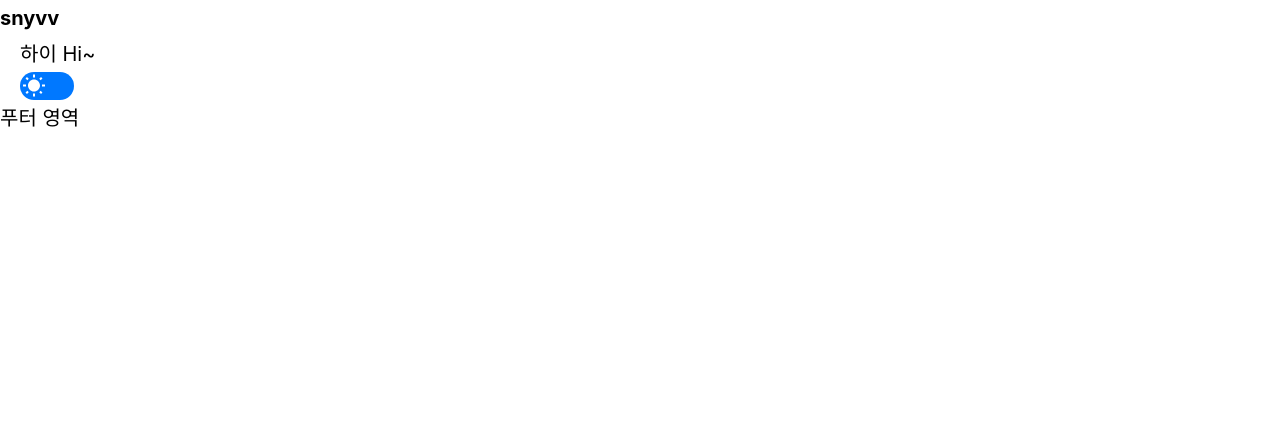
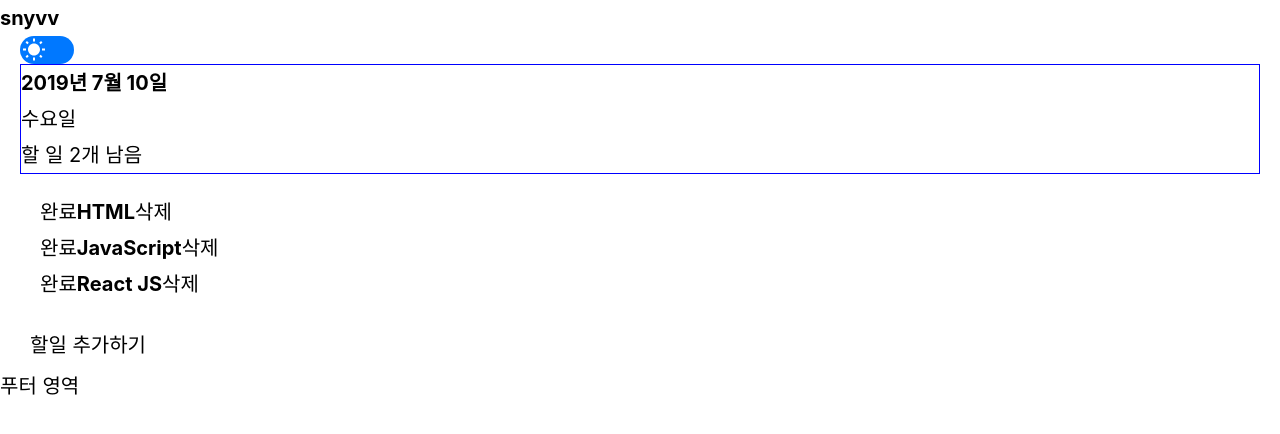
Before and after one commit to snyvvZ/todolist, a React (Create React App) app: page / in a window 1280 px wide. Shown: the top 434 px of the page. Built offline with nearby package versions, Linux system fonts and the light colour scheme.

Commit message:
todo Context 추가

```diff
--- a/src/App.js
+++ b/src/App.js
@@ -4,10 +4,14 @@ import variables from "./styles/variables";
 import mixins from "./styles/mixins";
 import GlobalStyle from "./styles/GlobalStyle";
 import { lightTheme, darkTheme } from "./styles/theme";
-import Header from './components/Header';
-import Contents from './components/Contents';
-import Footer from './components/Footer';
 import { MdWbSunny, MdStar } from 'react-icons/md';
+import Header from './components/layout/Header';
+import Contents from './components/layout/Contents';
+import Footer from './components/layout/Footer';
+import TodoHead from './components/todo/TodoHead';
+import TodoList from './components/todo/TodoList';
+import TodoCreate from './components/todo/TodoCreate';
+import { TodoProvider } from './TodoContext';
 
 const StyledContainer = styled.section`
   background-color: ${({theme}) => theme.backgroundColor};
@@ -68,13 +72,13 @@ const App = () => {
             : darkTheme
         }
       >
+        <TodoProvider>
           <GlobalStyle />
           <StyledContainer>
             <Header />
 
             <Contents>
-            하이 Hi~
-            <StyledTheme> {/* FIXME Component로 빼고 싶다 */}
+              <StyledTheme> {/* FIXME Component로 빼서 Header에 쓰고 싶다. */}
                 <input type="checkbox" id="themeLabel" onChange={toggleTheme} />
                 <label
                   htmlFor="themeLabel"
@@ -84,10 +88,15 @@ const App = () => {
                   {themeMode === 'light' ? <MdWbSunny /> : <MdStar />}
                 </label>
               </StyledTheme>
+
+              <TodoHead />
+              <TodoList />
+              <TodoCreate />
             </Contents>
 
             <Footer />
           </StyledContainer>
+        </TodoProvider>
       </ThemeProvider>
   );
 };
--- /dev/null
+++ b/src/TodoContext.js
@@ -0,0 +1,82 @@
+import React, { useReducer, createContext, useContext, useRef } from 'react';
+
+const initialTodos = [
+  {
+    id: 1,
+    text: '프로젝트 생성하기',
+    done: true
+  },
+  {
+    id: 2,
+    text: '컴포넌트 스타일링하기',
+    done: true
+  },
+  {
+    id: 3,
+    text: 'Context 만들기',
+    done: false
+  },
+  {
+    id: 4,
+    text: '기능 구현하기',
+    done: false
+  }
+];
+
+const todoReducer = (state, action) => {
+  switch (action.type) {
+    case 'CREATE':
+      return state.concat(action.todo);
+    case 'TOGGLE':
+      return state.map(todo =>
+        todo.id === action.id ? { ...todo, done: !todo.done } : todo
+      );
+    case 'REMOVE':
+      return state.filter(todo => todo.id !== action.id);
+    default:
+      throw new Error(`Unhandled action type: ${action.type}`);
+  }
+}
+
+const TodoStateContext = createContext();
+const TodoDispatchContext = createContext();
+const TodoNextIdContext = createContext();
+
+export function TodoProvider({ children }) {
+  const [state, dispatch] = useReducer(todoReducer, initialTodos);
+  const nextId = useRef(5);
+
+  return (
+    <TodoStateContext.Provider value={state}>
+      <TodoDispatchContext.Provider value={dispatch}>
+        <TodoNextIdContext.Provider value={nextId}>
+          {children}
+        </TodoNextIdContext.Provider>
+      </TodoDispatchContext.Provider>
+    </TodoStateContext.Provider>
+  );
+}
+
+export function useTodoState() {
+  const context = useContext(TodoStateContext);
+  if (!context) {
+    throw new Error('Cannot find TodoProvider');
+  }
+  return context;
+}
+
+export function useTodoDispatch() {
+  const context = useContext(TodoDispatchContext);
+  if (!context) {
+    throw new Error('Cannot find TodoProvider');
+  }
+  return context;
+}
+
+export function useTodoNextId() {
+  const context = useContext(TodoNextIdContext);
+  if (!context) {
+    throw new Error('Cannot find TodoProvider');
+  }
+  return context;
+}
--- /dev/null
+++ b/src/components/todo/TodoCreate.js
@@ -0,0 +1,33 @@
+import React, { useState } from 'react';
+import styled from 'styled-components';
+
+const StyledAddButton = styled.button`
+  padding: 8px 10px;
+`;
+
+const StyledForm = styled.form`
+  padding: 20px;
+`;
+
+const StyledInput = styled.input`
+  border: 1px solid red;
+`;
+
+const TodoCreate = () => {
+  const [open, setOpen] = useState(false);
+
+  const openToggle = () => setOpen(!open);
+
+  return (
+    <>
+      <StyledAddButton type="button" onClick={openToggle} open={open}>할일 추가하기</StyledAddButton>
+      {open && (
+        <StyledForm>
+          <StyledInput type="text" placeholder="할일을 입력하세요." />
+        </StyledForm>
+      )}
+    </>
+  )
+}
+
+export default TodoCreate;
--- /dev/null
+++ b/src/components/todo/TodoHead.js
@@ -0,0 +1,22 @@
+import React from 'react';
+import styled from 'styled-components';
+import { useTodoState } from '../../TodoContext';
+
+const StyledTodoHead = styled.div`
+  border: 1px solid blue;
+`;
+
+function TodoHead() {
+  const todos = useTodoState();
+  console.log(todos);
+
+  return (
+    <StyledTodoHead>
+      <h1>2019년 7월 10일</h1>
+      <div className="todo__day">수요일</div>
+      <div className="todo__task">할 일 2개 남음</div>
+    </StyledTodoHead>
+  );
+}
+
+export default TodoHead;
--- /dev/null
+++ b/src/components/todo/TodoItem.js
@@ -0,0 +1,17 @@
+import React from 'react';
+import styled from 'styled-components';
+
+const StyledTodoItem = styled.li`
+`
+
+const TodoItem = ({ id, done, text }) => {
+  return(
+    <StyledTodoItem>
+      <button type="button">완료</button>
+      <strong>{text}</strong>
+      <button type="button">삭제</button>
+    </StyledTodoItem>
+  )
+}
+
+export default TodoItem;
--- /dev/null
+++ b/src/components/todo/TodoList.js
@@ -0,0 +1,19 @@
+import React from 'react';
+import styled from 'styled-components';
+import TodoItem from './TodoItem';
+
+const StyledTodoList = styled.ul`
+  padding: 20px;
+`;
+
+const List = () => {
+  return(
+    <StyledTodoList>
+      <TodoItem text="HTML" done={true} />
+      <TodoItem text="JavaScript" done={false} />
+      <TodoItem text="React JS" done={false} />
+    </StyledTodoList>
+  )
+}
+
+export default List;
--- a/src/styles/theme.js
+++ b/src/styles/theme.js
@@ -7,7 +7,7 @@ export const lightTheme = {
 };
 
 export const darkTheme = {
-  backgroundColor: variables.grayDark,
+  backgroundColor: variables.gray900,
   fontColor: variables.white,
   accentColor: variables.accentDark,
 };
--- a/src/styles/variables.js
+++ b/src/styles/variables.js
@@ -1,8 +1,18 @@
 export const variables = {
   // ANCHOR Colors
-  black: '#000',
-  white: '#fff',
-  grayDark: '#111',
+  black: "#000000",
+  white: "#ffffff",
+
+  gray900: "#333333",
+  gray800: "#4f4f4f",
+  gray700: "#6e6e6e",
+  gray600: "#919191",
+  gray500: "#b3b3b3",
+  gray400: "#d1d1d1",
+  gray300: "#e5e5e5",
+  gray200: "#f3f3f3",
+  gray100: "#f9f9f9",
+
   accentDark: 'orange',
   accentLight: '#0078ff',
 };
```
Also changed, not shown: src/components/layout/Contents.js (renamed from src/components/Contents.js), src/components/layout/Footer.js (renamed from src/components/Footer.js), src/components/layout/Header.js (renamed from src/components/Header.js). Lines whose indentation alone changed are shown as unchanged.
